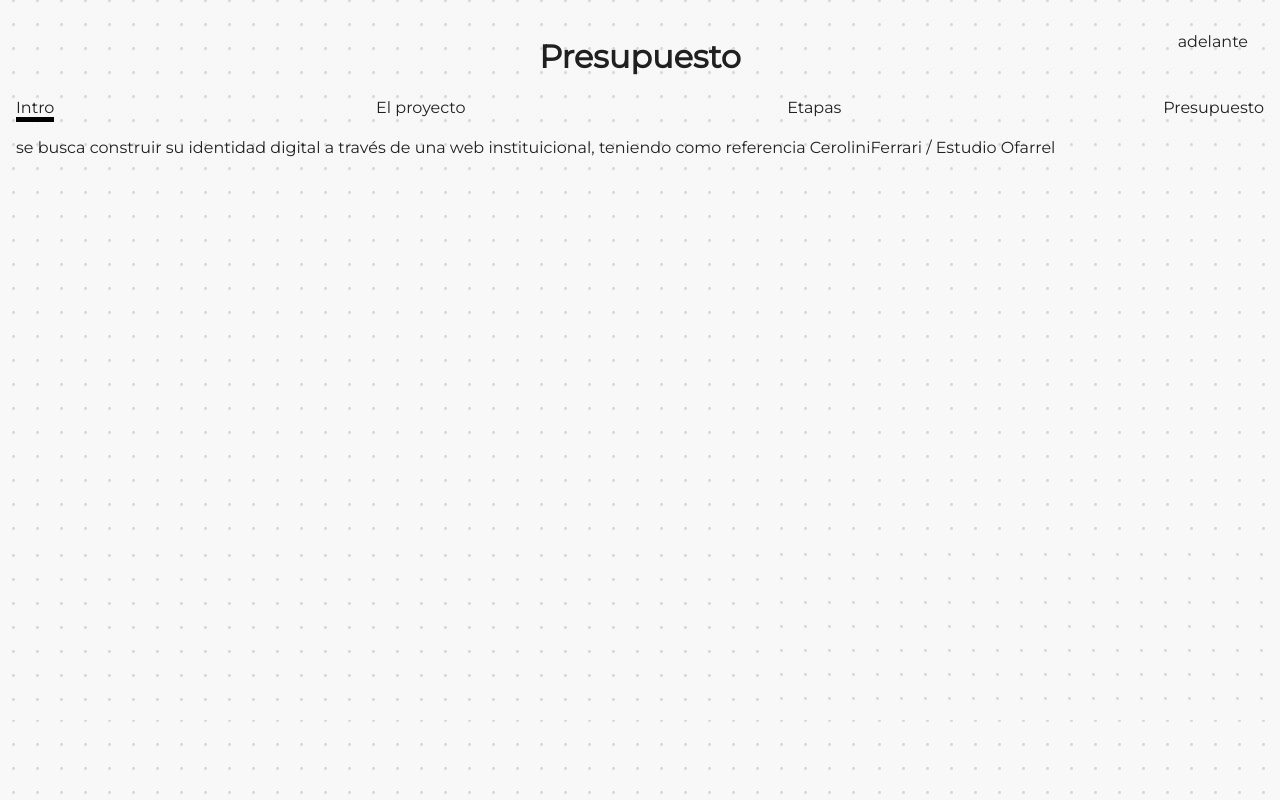
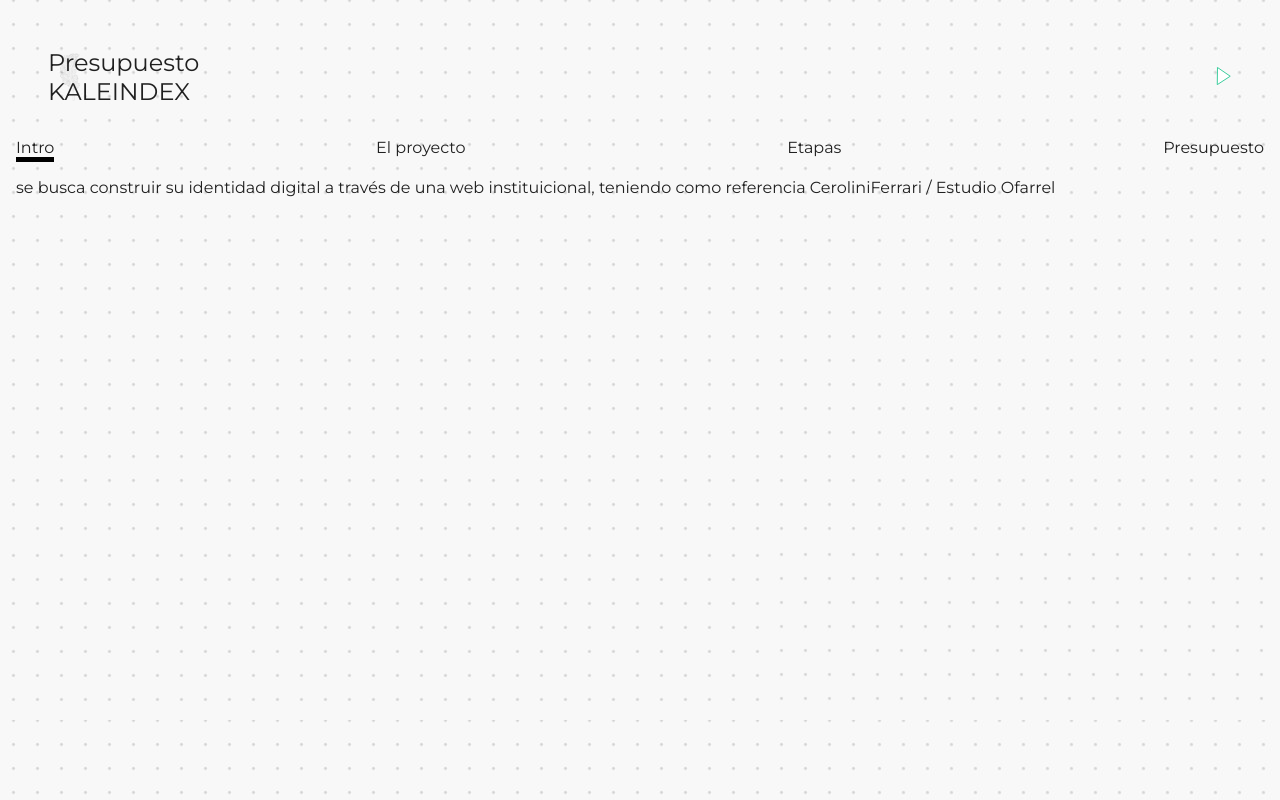
Before and after one commit to ignacioHourquescos/kaleindex, a Next.js app: page /proposal/121 in a window 1280 px wide. Built offline with nearby package versions, Linux system fonts and the light colour scheme.

Commit message:
proposal

```diff
--- a/pages/proposal/121.js
+++ b/pages/proposal/121.js
@@ -3,33 +3,28 @@ import {useState} from 'react'
 import pp from '../../dataProposal/gallego'
 import ss from './index.module.scss'
 
+
 const Proposal = () =>{
    const [page1, setPage1] =useState([true, false, false, false]);
    const [counter, setCounter] = useState(0);
-
    const router = useRouter();
    var categoryParams = router.query.slug;
 
    const triggerCounter = (indication) =>{
       if(counter<0) {
          setCounter(0);
-         console.log("aca esta counter de adelante "+counter)
          setActivePage(counter)
          return;
       }
       if(counter>3){
          setCounter(3);
-         console.log("aca esta counter de adelante "+counter)
          setActivePage(counter)
          return;
       }
       if (indication =="up") {
-         const aux = counter +1;
-         console.log("aca esta counter de adelante "+counter)
          setCounter(counter +1);
          setActivePage(counter+1)
       }else{
-         console.log("aca esta counter de atras "+counter)
          setCounter(counter-1);
          setActivePage(counter-1);
       }
@@ -45,24 +40,16 @@ const Proposal = () =>{
 
    return(<div className={ss.container}>
 
-      <h1 className={ss.section}>
-         Presupuesto
-      </h1>
-      {counter>=3
-      ?
-      ""
-      :
-      <div className={ss.arrow_forward} onClick={()=>triggerCounter("up")}>adelante</div>
-      }
-      {counter<=0
-      ?
-      ""
-      :
-      <div className={ss.arrow_backwards} onClick={()=>triggerCounter("down")}>atrras</div>
-      }
+      <div className={ss.navBar}>
+      {counter<=0?"":<div className={ss.arrow_backwards} onClick={()=>triggerCounter("down")}>{arrowLeft}</div>}
+      <div className={ss.title}>
+         <p>Presupuesto</p>
+         <p>KALEINDEX</p>
+      </div>
+      {counter>=3?"":<div className={ss.arrow_forward} onClick={()=>triggerCounter("up")}>{arrowRight}</div>}
+      </div>
 
-
-      <div className={ss.navBar} >
+      <div className={ss.navMenu} >
          <div style={page1[0] ? {borderBottom :"5px solid black"} : {borderLine:"none" }} onClick={()=>setActivePage(0)}>Intro</div>
          <div style={page1[1] ? {borderBottom :"5px solid black"} : {borderLine:"none" }} onClick={()=>setActivePage(1)}>El proyecto</div>
          <div style={page1[2] ? {borderBottom :"5px solid black"} : {borderLine:"none" }} onClick={()=>setActivePage(2)}>Etapas</div>
@@ -80,3 +67,13 @@ const Proposal = () =>{
 }
 
 export default Proposal;
+
+
+const arrowRight = <svg width="16" height="20" viewBox="0 0 16 20" fill="none" xmlns="http://www.w3.org/2000/svg">
+<path d="M1.49485 1.47447L14.2367 10.2252L1.27986 18.6543L1.49485 1.47447Z" fill="white" stroke="#3CCD9D"/>
+</svg>
+
+
+const arrowLeft = <svg width="15" height="20" viewBox="0 0 15 20" fill="none" xmlns="http://www.w3.org/2000/svg">
+<path d="M13.9942 1.81859L1.03734 10.2477L13.7792 18.9984L13.9942 1.81859Z" fill="white" stroke="#3CCD9D"/>
+</svg>
--- a/pages/proposal/index.module.scss
+++ b/pages/proposal/index.module.scss
@@ -2,24 +2,35 @@
 .container{
    padding:1rem;
 
-   .section{
+   .navBar{
       display:flex;
-      flex-direction:column;
+      flex-direction:row;
       align-items: center;
       align-content:center;
+      justify-content: space-between;
+      font-size:1.5rem;
+
+      padding:2rem;
+
+      .title{
+         background-image: url(../../public/kalelight.png);
+         background-size: contain;
+         background-repeat: no-repeat;
+           }
+      p{
+         margin:0;
+         padding:0;
+      }
    }
    .arrow_forward{
-      position:fixed;
-      right:2rem;
-      top:2rem;
+
+
    }
    .arrow_backwards{
-      position:fixed;
-      left:2rem;
-      top:2rem;
+
    }
 
-.navBar{
+.navMenu{
    display: flex;
    justify-content: space-between;
    margin-bottom:1rem;
```
